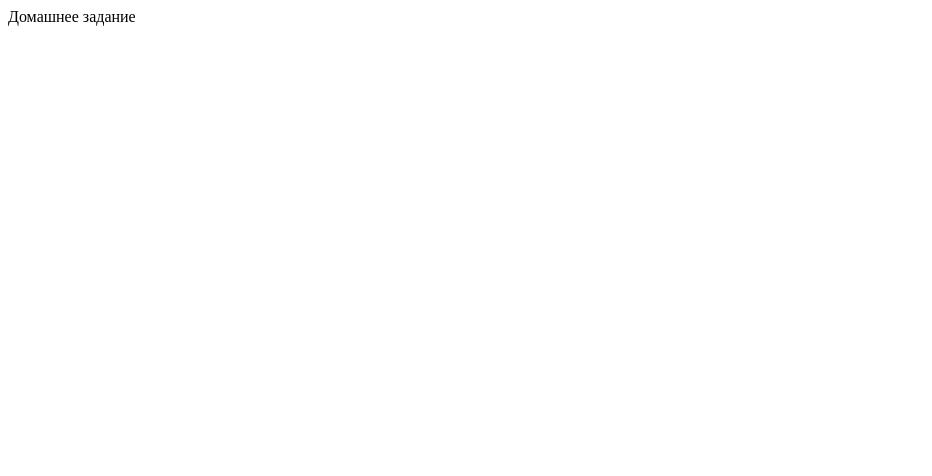
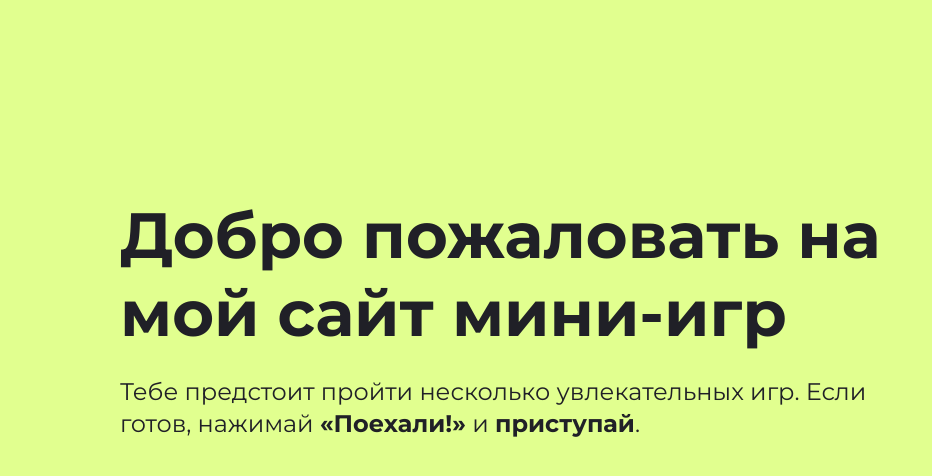
Before and after one commit to Erlan1502/2-nd-course-hw, a plain HTML site: page index.html in a window 1280 px wide. Shown: the whole page, without its empty margins (0-932 px from the left). Drawn offline with Linux system fonts and the light colour scheme.

Commit message:
hw-1 new commit

```diff
--- a/index.html
+++ b/index.html
@@ -3,9 +3,150 @@
   <head>
     <meta charset="UTF-8" />
     <meta name="viewport" content="width=device-width, initial-scale=1.0" />
-    <title>Document</title>
+    <title>Mini Games</title>
+    <link rel="stylesheet" href="styles/style.css" />
   </head>
   <body>
-    Домашнее задание
+    <header class="header">
+      <section class="welcome">
+        <!-- <svg
+          class="svg-group-1"
+          width="1074.500000"
+          height="1130.957397"
+          viewBox="0 0 1074.5 1130.96"
+          fill="none"
+          xmlns="http://www.w3.org/2000/svg"
+          xmlns:xlink="http://www.w3.org/1999/xlink"
+        >
+          <desc>Created with Pixso.</desc>
+          <defs />
+          <path
+            id="Vector 4780"
+            d="M241.29 323.45L317.5 411.83L0.5 486.45"
+            stroke="#202027"
+            stroke-opacity="1.000000"
+            stroke-width="1.000000"
+            stroke-linecap="round"
+          />
+          <path
+            id="Vector"
+            d="M708.18 381.86C717.61 384.48 980.01 495.42 980.01 495.42L701.61 525.3L877.49 751.11L629.53 596.86L604.27 858.31L534.38 582.98L301.43 713.95L461.9 521.72L177.13 508.74L444.8 428.48L245.9 199.41L525.53 330.96L589.53 77.14L618.26 331.5L872.98 156.05L708.18 381.86Z"
+            fill="#BCEC30"
+            fill-opacity="1.000000"
+            fill-rule="nonzero"
+          />
+          <path
+            id="Vector"
+            d="M980.01 495.42L701.61 525.3L877.49 751.11L629.53 596.86L604.27 858.31L534.38 582.98L301.43 713.95L461.9 521.72L177.13 508.74L444.8 428.48L245.9 199.41L525.53 330.96L589.53 77.14L618.26 331.5L872.98 156.05L708.18 381.86C717.61 384.48 980.01 495.42 980.01 495.42Z"
+            stroke="#202027"
+            stroke-opacity="1.000000"
+            stroke-width="1.000000"
+          />
+          <path
+            id="Vector 4781"
+            d="M231.58 587.45L355.5 587.45L213.5 766.45"
+            stroke="#202027"
+            stroke-opacity="1.000000"
+            stroke-width="1.000000"
+            stroke-linecap="round"
+          />
+          <path
+            id="Vector 4782"
+            d="M371.5 791.5L485.26 712.45L591.38 1130.46"
+            stroke="#202027"
+            stroke-opacity="1.000000"
+            stroke-width="1.000000"
+            stroke-linecap="round"
+          />
+          <path
+            id="Vector 4788"
+            d="M449.65 801.45L393.5 860.22L473.5 927.45L449.65 801.45Z"
+            fill="#BCEC30"
+            fill-opacity="1.000000"
+            fill-rule="nonzero"
+          />
+          <path
+            id="Vector 4788"
+            d="M449.65 801.45L473.5 927.45L393.5 860.22L449.65 801.45Z"
+            stroke="#202027"
+            stroke-opacity="1.000000"
+            stroke-width="1.000000"
+          />
+          <path
+            id="Vector 4791"
+            d="M491.5 996.45L525.5 1120.46"
+            stroke="#202027"
+            stroke-opacity="1.000000"
+            stroke-width="1.000000"
+            stroke-linecap="round"
+          />
+        </svg>
+        <svg
+          class="svg-group-2"
+          width="1033.000000"
+          height="582.000000"
+          viewBox="0 0 1033 582"
+          fill="none"
+          xmlns="http://www.w3.org/2000/svg"
+          xmlns:xlink="http://www.w3.org/1999/xlink"
+        >
+          <desc>Created with Pixso.</desc>
+          <defs />
+          <path
+            id="Star 2"
+            d="M28.5 25L20.8 45.8L0 53.5L20.8 61.19L28.5 82L36.19 61.19L57 53.5L36.19 45.8L28.5 25Z"
+            fill="#BCEC30"
+            fill-opacity="1.000000"
+            fill-rule="evenodd"
+          />
+          <path
+            id="Star 2"
+            d="M20.8 45.8L0 53.5L20.8 61.19L28.5 82L36.19 61.19L57 53.5L36.19 45.8L28.5 25L20.8 45.8ZM28.5 27.88L21.58 46.58L2.88 53.5L21.58 60.41L28.5 79.11L35.41 60.41L54.11 53.5L35.41 46.58L28.5 27.88Z"
+            fill="#202027"
+            fill-opacity="1.000000"
+            fill-rule="evenodd"
+          />
+          <path
+            id="Star 5"
+            d="M903.5 469L898.5 482.5L885 487.5L898.5 492.49L903.5 506L908.49 492.49L922 487.5L908.49 482.5L903.5 469Z"
+            fill="#BCEC30"
+            fill-opacity="1.000000"
+            fill-rule="evenodd"
+          />
+          <path
+            id="Star 5"
+            d="M898.5 482.5L885 487.5L898.5 492.49L903.5 506L908.49 492.49L922 487.5L908.49 482.5L903.5 469L898.5 482.5ZM903.5 471.88L899.28 483.28L887.88 487.5L899.28 491.71L903.5 503.11L907.71 491.71L919.11 487.5L907.71 483.28L903.5 471.88Z"
+            fill="#202027"
+            fill-opacity="1.000000"
+            fill-rule="evenodd"
+          />
+          <path
+            id="Star 3"
+            d="M105.77 12.77L93 17.5L105.77 22.22L110.5 35L115.22 22.22L128 17.5L115.22 12.77L110.5 0L105.77 12.77ZM110.5 2.88L106.55 13.55L95.88 17.5L106.55 21.44L110.5 32.11L114.44 21.44L125.11 17.5L114.44 13.55L110.5 2.88Z"
+            fill="#202027"
+            fill-opacity="1.000000"
+            fill-rule="evenodd"
+          />
+          <path
+            id="Star 4"
+            d="M980.29 529.29L950 540.5L980.29 551.7L991.5 582L1002.71 551.7L1033 540.5L1002.71 529.29L991.5 499L980.29 529.29ZM991.5 501.88L981.06 530.06L952.88 540.5L981.06 550.93L991.5 579.11L1001.93 550.93L1030.12 540.5L1001.93 530.06L991.5 501.88Z"
+            fill="#202027"
+            fill-opacity="1.000000"
+            fill-rule="evenodd"
+          />
+        </svg> -->
+        <div class="welcome__message">
+          <h1 class="welcome__message_header">
+            Добро пожаловать на мой сайт мини-игр
+          </h1>
+          <div class="welcome__message_text">
+            Тебе предстоит пройти несколько увлекательных игр. Если готов,
+            нажимай <strong>«Поехали!»</strong> и <strong>приступай</strong>.
+          </div>
+        </div>
+      </section>
+    </header>
+    <main class="main"></main>
+    <footer class="footer"></footer>
   </body>
 </html>
--- /dev/null
+++ b/styles/style.scss
@@ -0,0 +1,45 @@
+@import url("https://fonts.googleapis.com/css2?family=Montserrat:ital,wght@0,100..900;1,100..900&display=swap");
+* {
+  margin: 0;
+  padding: 0;
+  font-family: Montserrat;
+}
+.svg-group-1 {
+  position: absolute;
+  right: -35%;
+  top: -40%;
+}
+.svg-group-2 {
+  position: absolute;
+  left: 63px;
+  top: 69px;
+}
+.header {
+  background-color: rgb(225, 255, 143);
+  height: 800px;
+}
+.welcome {
+  &__message {
+    width: 768px;
+    margin-left: 120px;
+    padding-top: 196px;
+    &_header {
+      color: rgb(32, 32, 39);
+      font-size: 64px;
+      font-weight: 700;
+      line-height: 78px;
+      letter-spacing: 0px;
+      text-align: left;
+    }
+    &_text {
+      color: rgb(32, 32, 39);
+      font-family: Montserrat;
+      font-size: 24px;
+      font-weight: 400;
+      line-height: 32px;
+      letter-spacing: 0px;
+      text-align: left;
+      margin-top: 24px;
+    }
+  }
+}
```
Also changed, not shown: style.css (deleted), style.scss (deleted), styles/style.css (added), 1 other file.
